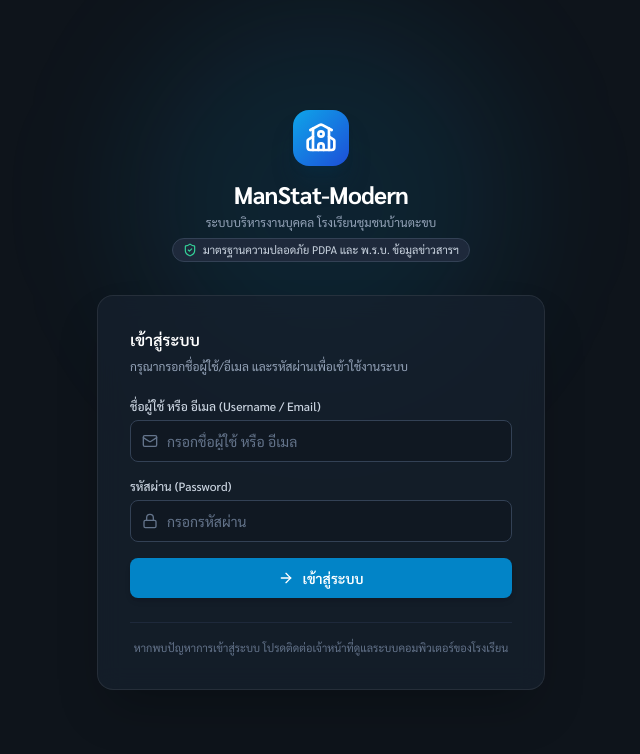
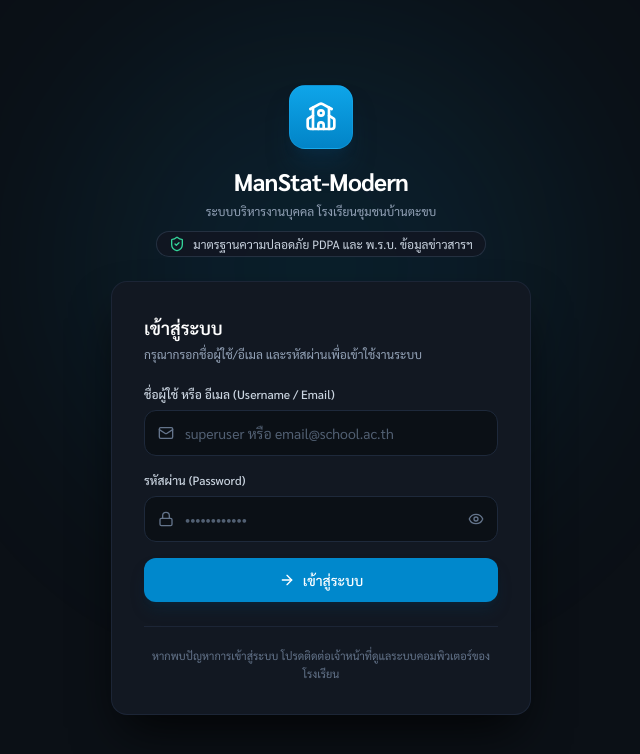
Before and after one commit to gsic26-dot/ManStat, a Next.js app: page /login in a window 1280 px wide. Shown: the top 754 px of the page, without its empty margins (319-959 px from the left). Built offline with nearby package versions, Linux system fonts and the light colour scheme.

Commit message:
feat(auth): align login UI to minimalist dark slate executive standard with password reveal and PDPA compliance

```diff
--- a/src/app/login/page.tsx
+++ b/src/app/login/page.tsx
@@ -12,13 +12,14 @@
 
 import React, { useState } from 'react';
 import { useRouter } from 'next/navigation';
-import { School, Lock, Mail, ArrowRight, AlertCircle, Loader2, ShieldCheck } from 'lucide-react';
+import { School, Lock, Mail, ArrowRight, AlertCircle, Loader2, ShieldCheck, Eye, EyeOff } from 'lucide-react';
 import { createClient } from '@/lib/supabase/client';
 
 export default function LoginPage() {
   const router = useRouter();
   const [email, setEmail] = useState<string>('');
   const [password, setPassword] = useState<string>('');
+  const [showPassword, setShowPassword] = useState<boolean>(false);
   const [isLoading, setIsLoading] = useState<boolean>(false);
   const [errorMessage, setErrorMessage] = useState<string | null>(null);
 
@@ -83,40 +84,40 @@ export default function LoginPage() {
   };
 
   return (
-    <div className="min-h-screen bg-[#0e141b] flex flex-col justify-center items-center p-4 selection:bg-sky-500 selection:text-white">
+    <div className="min-h-screen bg-[#0b1016] flex flex-col justify-center items-center p-4 selection:bg-sky-500 selection:text-white relative overflow-hidden">
       {/* Background radial gradient glow */}
-      <div className="absolute top-1/4 left-1/2 -translate-x-1/2 -translate-y-1/2 w-96 h-96 bg-sky-500/10 rounded-full blur-3xl pointer-events-none" />
+      <div className="absolute top-1/3 left-1/2 -translate-x-1/2 -translate-y-1/2 w-[480px] h-[480px] bg-sky-500/10 rounded-full blur-[100px] pointer-events-none" />
 
-      <div className="w-full max-w-md relative z-10">
+      <div className="w-full max-w-[420px] relative z-10 flex flex-col items-center">
         {/* School & System Header */}
-        <div className="text-center mb-8">
-          <div className="inline-flex p-3 rounded-2xl bg-gradient-to-br from-sky-500 to-blue-700 text-white shadow-xl shadow-sky-950/40 mb-3">
-            <School className="w-8 h-8" />
+        <div className="text-center mb-6 flex flex-col items-center">
+          <div className="w-16 h-16 rounded-2xl bg-gradient-to-b from-[#0ea5e9] to-[#0284c7] flex items-center justify-center shadow-xl shadow-sky-950/50 border border-sky-400/20 mb-4">
+            <School className="w-8 h-8 text-white" />
           </div>
           <h1 className="text-2xl font-bold tracking-tight text-white">ManStat-Modern</h1>
-          <p className="text-xs text-slate-400 mt-1">
+          <p className="text-xs text-slate-400 mt-1.5">
             ระบบบริหารงานบุคคล โรงเรียนชุมชนบ้านตะขบ
           </p>
-          <div className="mt-2 inline-flex items-center gap-1.5 px-2.5 py-0.5 rounded-full bg-slate-800 border border-slate-700 text-[11px] text-slate-300">
-            <ShieldCheck className="w-3.5 h-3.5 text-emerald-400 shrink-0" />
+          <div className="mt-3 inline-flex items-center gap-2 px-3 py-1 rounded-full bg-[#111722]/90 border border-slate-700/60 text-xs text-slate-300">
+            <ShieldCheck className="w-4 h-4 text-emerald-400 shrink-0" />
             <span>มาตรฐานความปลอดภัย PDPA และ พ.ร.บ. ข้อมูลข่าวสารฯ</span>
           </div>
         </div>
 
         {/* Login Form Box */}
-        <div className="glass-panel p-8 rounded-2xl border border-slate-800 shadow-2xl">
-          <h2 className="text-base font-semibold text-white mb-1.5">เข้าสู่ระบบ</h2>
+        <div className="w-full bg-[#121822] p-7 sm:p-8 rounded-2xl border border-slate-800/80 shadow-2xl shadow-black/80">
+          <h2 className="text-lg font-semibold text-white mb-1">เข้าสู่ระบบ</h2>
           <p className="text-xs text-slate-400 mb-6">
             กรุณากรอกชื่อผู้ใช้/อีเมล และรหัสผ่านเพื่อเข้าใช้งานระบบ
           </p>
 
           <form onSubmit={handleLogin} className="space-y-4">
             <div>
-              <label className="block text-xs font-medium text-slate-300 mb-1.5">
+              <label className="block text-xs font-medium text-slate-300 mb-2">
                 ชื่อผู้ใช้ หรือ อีเมล (Username / Email)
               </label>
-              <div className="relative">
-                <div className="absolute inset-y-0 left-0 pl-3 flex items-center pointer-events-none text-slate-500">
+              <div className="relative flex items-center">
+                <div className="absolute left-3.5 flex items-center pointer-events-none text-slate-500">
                   <Mail className="w-4 h-4" />
                 </div>
                 <input
@@ -124,33 +125,45 @@ export default function LoginPage() {
                   value={email}
                   onChange={(e) => setEmail(e.target.value)}
                   required
-                  placeholder="กรอกชื่อผู้ใช้ หรือ อีเมล"
-                  className="w-full bg-[#101822] border border-slate-700 rounded-lg pl-9 pr-3 py-2.5 text-sm text-slate-100 placeholder-slate-500 focus:outline-none focus:border-sky-500 transition-colors"
+                  placeholder="superuser หรือ email@school.ac.th"
+                  className="w-full bg-[#0b1016] border border-slate-800 focus:border-sky-500/80 focus:ring-1 focus:ring-sky-500/30 rounded-xl pl-10 pr-4 py-3 text-sm text-slate-100 placeholder-slate-500/80 focus:outline-none transition-colors"
                 />
               </div>
             </div>
 
             <div>
-              <label className="block text-xs font-medium text-slate-300 mb-1.5">
+              <label className="block text-xs font-medium text-slate-300 mb-2">
                 รหัสผ่าน (Password)
               </label>
-              <div className="relative">
-                <div className="absolute inset-y-0 left-0 pl-3 flex items-center pointer-events-none text-slate-500">
+              <div className="relative flex items-center">
+                <div className="absolute left-3.5 flex items-center pointer-events-none text-slate-500">
                   <Lock className="w-4 h-4" />
                 </div>
                 <input
-                  type="password"
+                  type={showPassword ? 'text' : 'password'}
                   value={password}
                   onChange={(e) => setPassword(e.target.value)}
                   required
-                  placeholder="กรอกรหัสผ่าน"
-                  className="w-full bg-[#101822] border border-slate-700 rounded-lg pl-9 pr-3 py-2.5 text-sm text-slate-100 placeholder-slate-500 focus:outline-none focus:border-sky-500 transition-colors"
+                  placeholder="••••••••••••"
+                  className="w-full bg-[#0b1016] border border-slate-800 focus:border-sky-500/80 focus:ring-1 focus:ring-sky-500/30 rounded-xl pl-10 pr-10 py-3 text-sm text-slate-100 placeholder-slate-500/80 focus:outline-none transition-colors"
                 />
+                <button
+                  type="button"
+                  onClick={() => setShowPassword(!showPassword)}
+                  className="absolute right-3.5 text-slate-500 hover:text-slate-300 transition-colors focus:outline-none"
+                  aria-label={showPassword ? 'ซ่อนรหัสผ่าน' : 'แสดงรหัสผ่าน'}
+                >
+                  {showPassword ? (
+                    <EyeOff className="w-4 h-4" />
+                  ) : (
+                    <Eye className="w-4 h-4" />
+                  )}
+                </button>
               </div>
             </div>
 
             {errorMessage && (
-              <div className="bg-rose-500/10 border border-rose-500/30 rounded-lg p-3 flex items-start gap-2 text-xs text-rose-300">
+              <div className="bg-rose-500/10 border border-rose-500/30 rounded-xl p-3 flex items-start gap-2.5 text-xs text-rose-300">
                 <AlertCircle className="w-4 h-4 shrink-0 mt-0.5" />
                 <span>{errorMessage}</span>
               </div>
@@ -159,7 +172,7 @@ export default function LoginPage() {
             <button
               type="submit"
               disabled={isLoading}
-              className="w-full mt-2 inline-flex items-center justify-center gap-2 px-4 py-2.5 rounded-lg bg-sky-600 hover:bg-sky-500 text-white font-semibold text-sm shadow-md transition-colors focus:outline-none focus:ring-2 focus:ring-sky-400 disabled:opacity-50"
+              className="w-full mt-2 inline-flex items-center justify-center gap-2 px-4 py-3 rounded-xl bg-[#0088cc] hover:bg-[#0099e6] active:bg-[#0077b3] text-white font-medium text-sm shadow-lg shadow-sky-950/40 transition-all focus:outline-none focus:ring-2 focus:ring-sky-400 disabled:opacity-50 cursor-pointer"
             >
               {isLoading ? (
                 <Loader2 className="w-4 h-4 animate-spin shrink-0" />
@@ -170,8 +183,8 @@ export default function LoginPage() {
             </button>
           </form>
 
-          <div className="mt-6 pt-4 border-t border-slate-800 text-center">
-            <p className="text-[11px] text-slate-500">
+          <div className="mt-6 pt-5 border-t border-slate-800/80 text-center">
+            <p className="text-[11px] text-slate-500 leading-relaxed">
               หากพบปัญหาการเข้าสู่ระบบ โปรดติดต่อเจ้าหน้าที่ดูแลระบบคอมพิวเตอร์ของโรงเรียน
             </p>
           </div>
```
